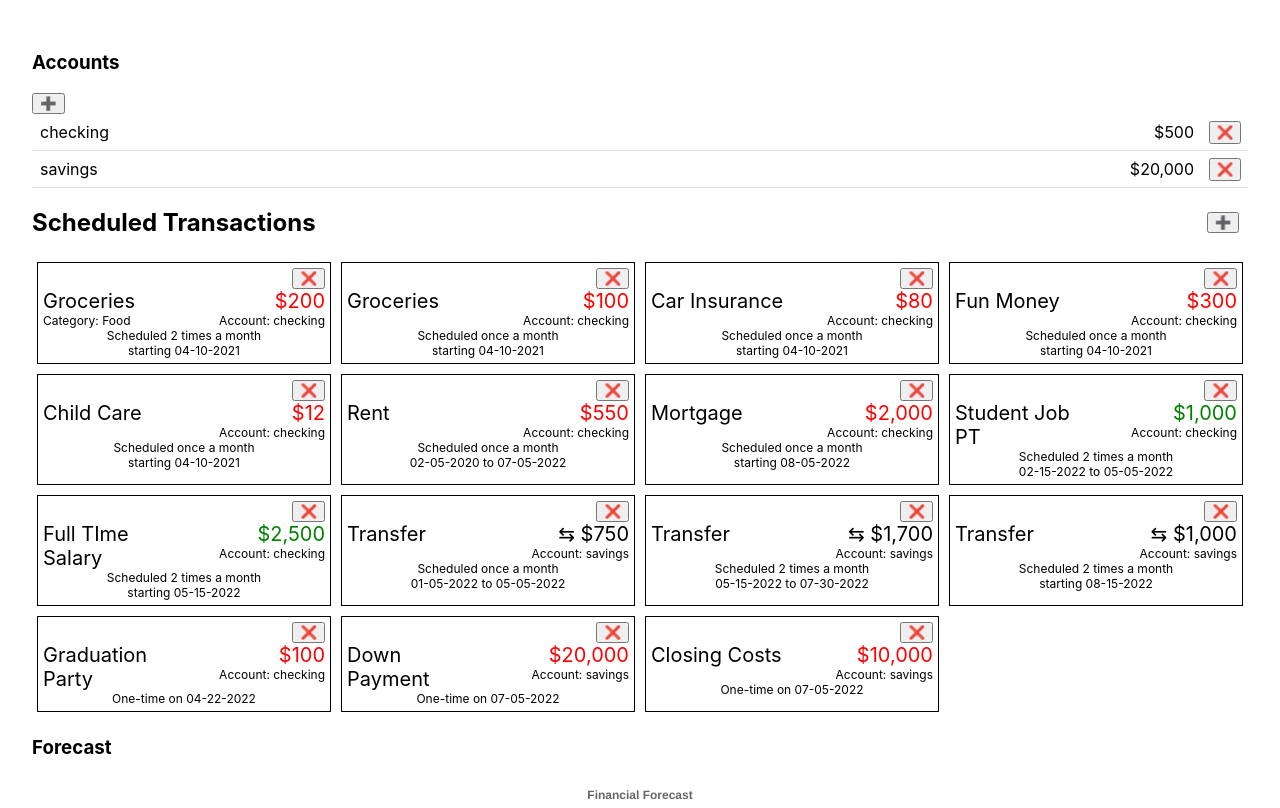
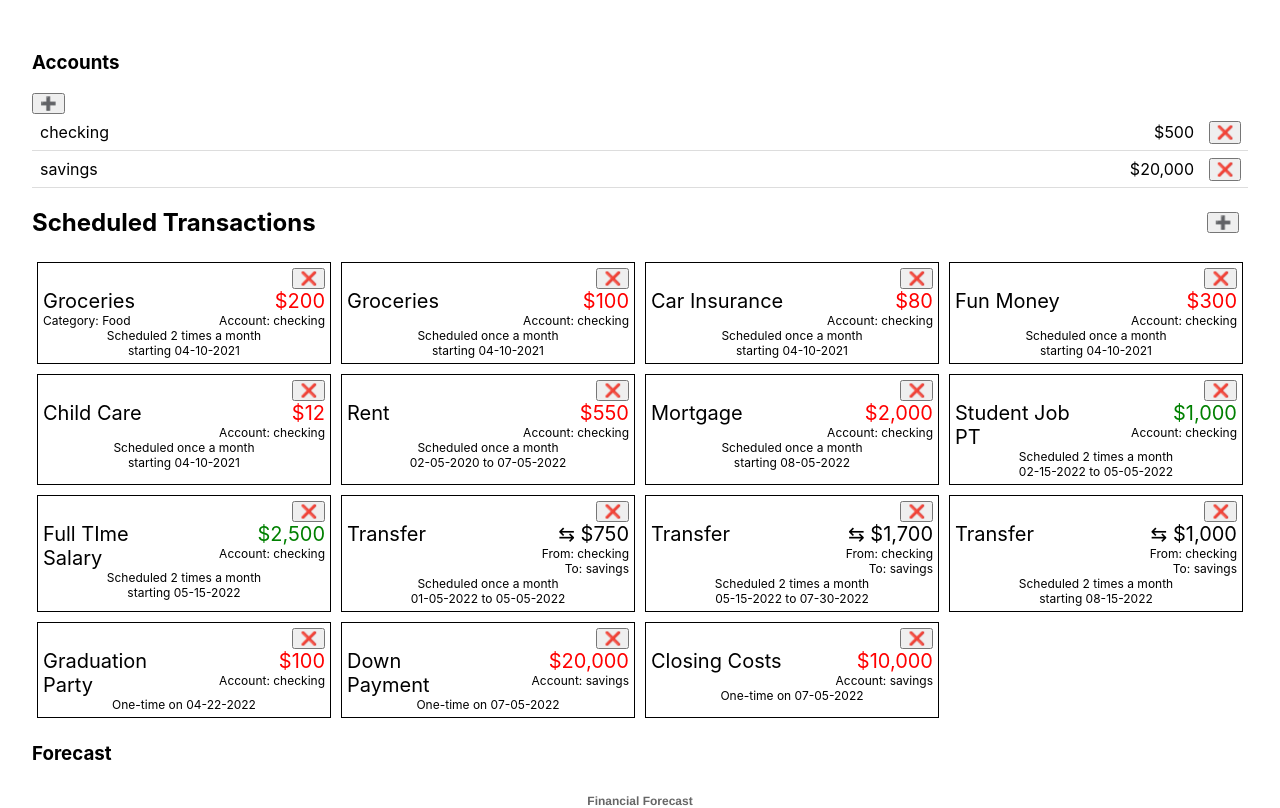
Before and after one commit to amj311/hoard-concept, a React (Create React App) app: page / in a window 1280 px wide. Shown: the top 808 px of the page. Built offline with nearby package versions, Linux system fonts and the light colour scheme.

Commit message:
Add both account types to transaction

```diff
--- a/src/components/TransactionList.js
+++ b/src/components/TransactionList.js
@@ -57,9 +57,16 @@ const TransactionList = (props) => {
                     { template.type === TransactionType.Transfer && <span>⇆ </span> }
                     ${template.amount.toLocaleString('en-US')}
                   </div>
-                  <div className='account'>
-                    Account: {template.targetAccount}
-                  </div>
+                  {template.type === TransactionType.Transfer ?
+                    <div className='account'>
+                      From: {template.originAccount}
+                      <br></br>
+                      To: {template.targetAccount}
+                    </div> :
+                    <div className='account'>
+                      Account: {template.targetAccount}
+                    </div>
+                  }
                 </div>
               </div>
 
```
